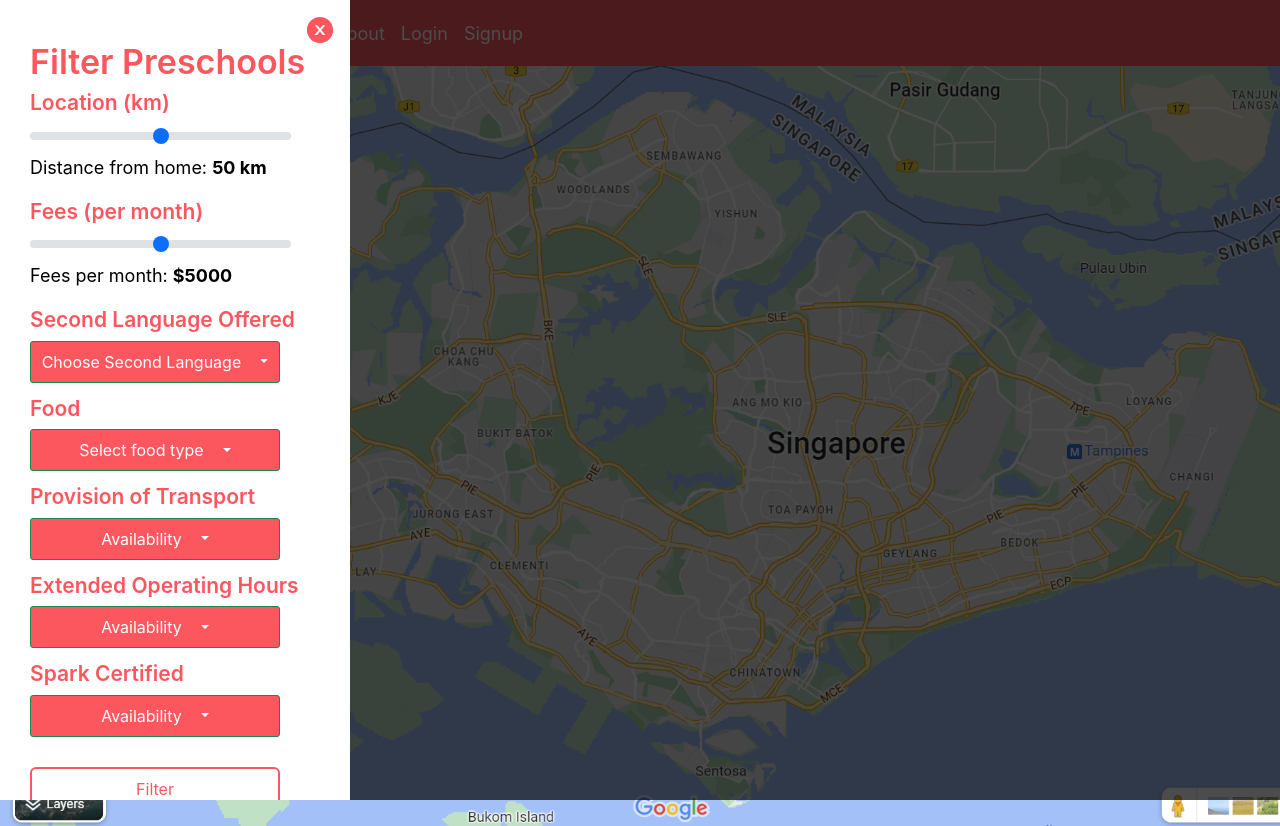
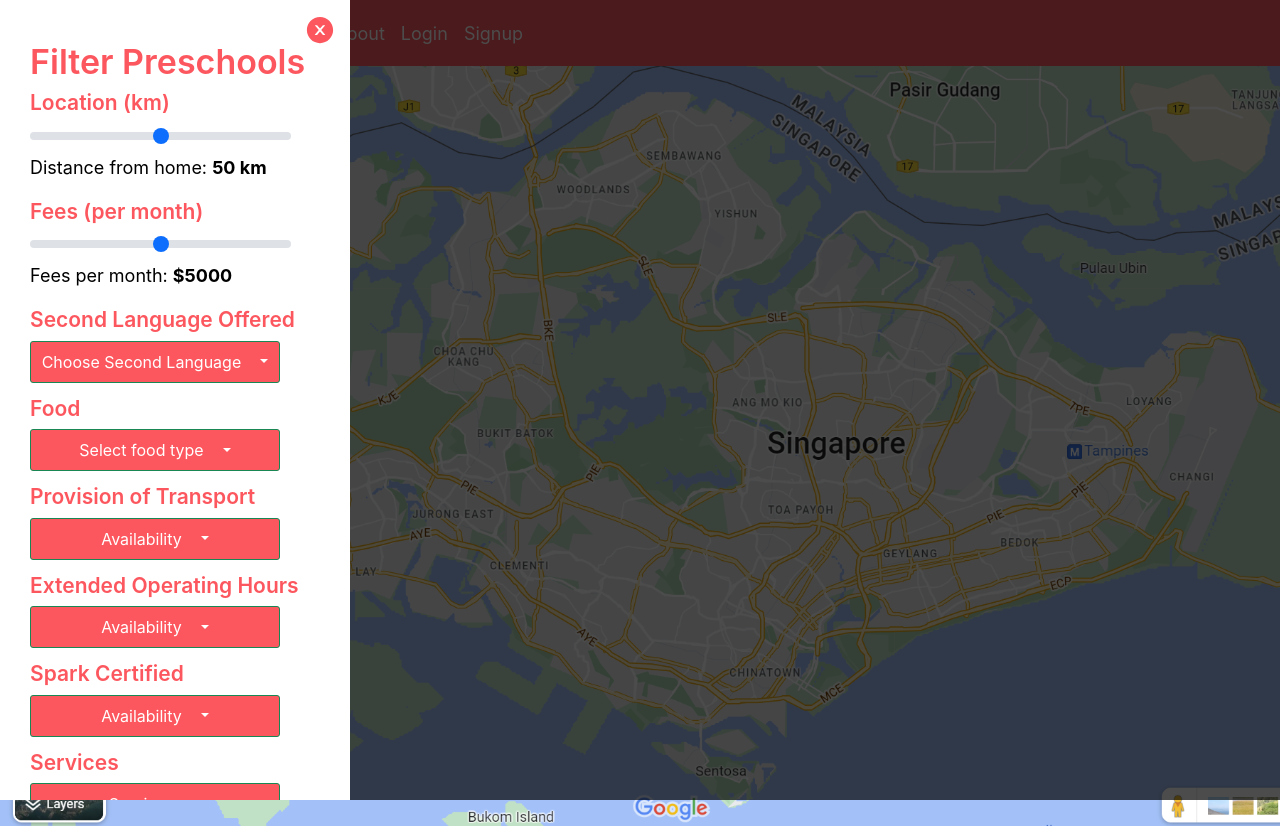
Before and after one commit to xitij27/preschool-gowhere, a React (Create React App) app in the folder frontend/: page /home in a window 1280 px wide. Both pictures are taken after a click on the element 43 px from the left and 109 px from the top of the page. Built offline with nearby package versions, Linux system fonts and the light colour scheme; a web font is replaced by a local one.

Commit message:
added services criteria in filter

```diff
--- a/frontend/src/components/filterComponents/FilterBar.js
+++ b/frontend/src/components/filterComponents/FilterBar.js
@@ -42,6 +42,7 @@ const FilterBar = ({expandFilterBar, setExpandFilterBar}) => {
     const [fees,setFees] = useState(5000);
     const [foodInput,setFoodInput] = useState(null);
     const [second_langInput,setSecond_langInput] = useState(null);
+    const [serviceInput,setServiceInput] = useState(null);
     const [sparkInput,setSparkInput] = useState("Default");
     const [transportInput,setTransportInput] = useState("Default");
     const [exOperatingHoursInput,setExOperatingHoursInput] = useState("Default")
@@ -53,11 +54,13 @@ const FilterBar = ({expandFilterBar, setExpandFilterBar}) => {
     const [sparkTitle,setSparkTitle] = useState("Availability");
     const [transportTitle,setTransportTitle] = useState("Availability");
     const [exOperatingHoursInputTitle,setExOperatingHoursInputTitle] = useState("Availability");
+    const [serviceTitle,setServiceTitle] = useState("Services");
+
 
 
     const handleFilter =()=>
     {
-        const criterias = {location,fees,foodInput,second_langInput,sparkInput,transportInput,exOperatingHoursInput};
+        const criterias = {location,fees,foodInput,second_langInput,sparkInput,transportInput,exOperatingHoursInput,serviceInput};
         console.log(criterias);
     }
 
@@ -170,6 +173,24 @@ const FilterBar = ({expandFilterBar, setExpandFilterBar}) => {
             </Dropdown>
         </div>
 
+        <div className={styles.criteria}>
+            <div className={styles.criteriaTitle}>Services</div>
+            <Dropdown>
+                <Dropdown.Toggle variant="success" id="dropdown-basic" style={dropdownbtn}>
+                    <div style={{display: "inline-block", marginRight: "15px", textOverflow: "ellipsis"}}>{serviceTitle}</div>
+                </Dropdown.Toggle>
+
+                <Dropdown.Menu  className={styles.dropdownmenu} onSelect={(e)=>setServiceInput(e)} >
+
+                    {criterias["service"].map((service,index)=>{
+                        return <Dropdown.Item onClick={()=>{setServiceInput(service); setServiceTitle(service)}} key={index}>{service}</Dropdown.Item>
+
+                    })}
+                </Dropdown.Menu>
+            </Dropdown>
+        </div>
+
+
 
         <div className = {styles.filterButton + " " + "btn"} onClick={handleFilter}>Filter</div>
 
--- a/frontend/src/pages/Home.js
+++ b/frontend/src/pages/Home.js
@@ -28,8 +28,12 @@ const Home = () => {
             < MdOutlineMenu size={36} color={"white"} />
           </div>
 
-          {/* Insert google map component here */}
-          <div className={styles["google-maps"]}></div>
+          <div className={styles["google-maps"]}>
+
+            {/* Insert google map component here */}
+
+
+          </div>
 
 
           {/* Expandable filter bar */}
--- a/frontend/src/styles/homeStyles/home.module.css
+++ b/frontend/src/styles/homeStyles/home.module.css
@@ -1,6 +1,6 @@
 .google-maps
 {
-    background-image:url("../../images/mapBg.png");
+    background-image:url("../../images/mapBg.png"); /* remove vg image after putting google map component  */
     background-size: cover;
     background-repeat: no-repeat;
     height: 100%;
```
